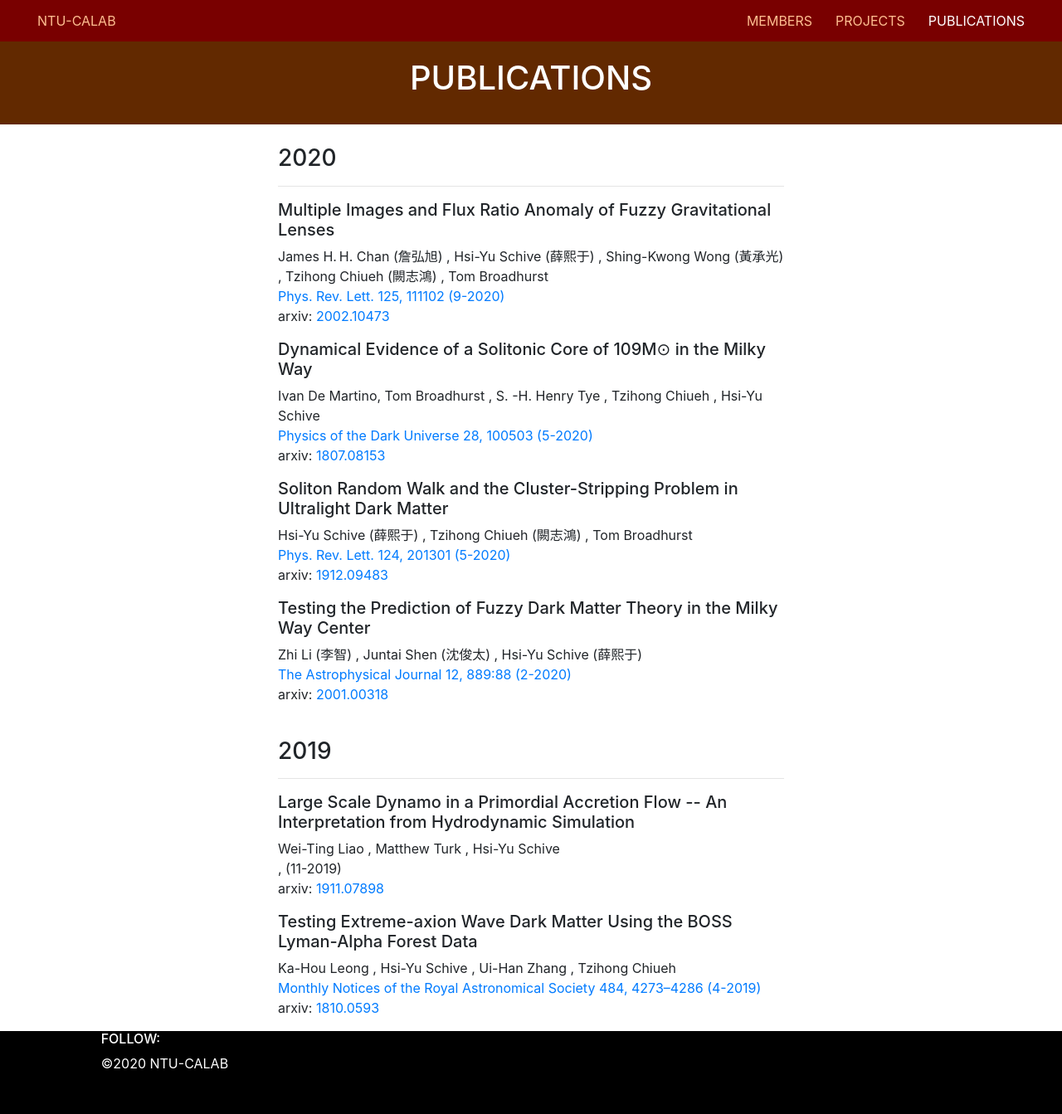
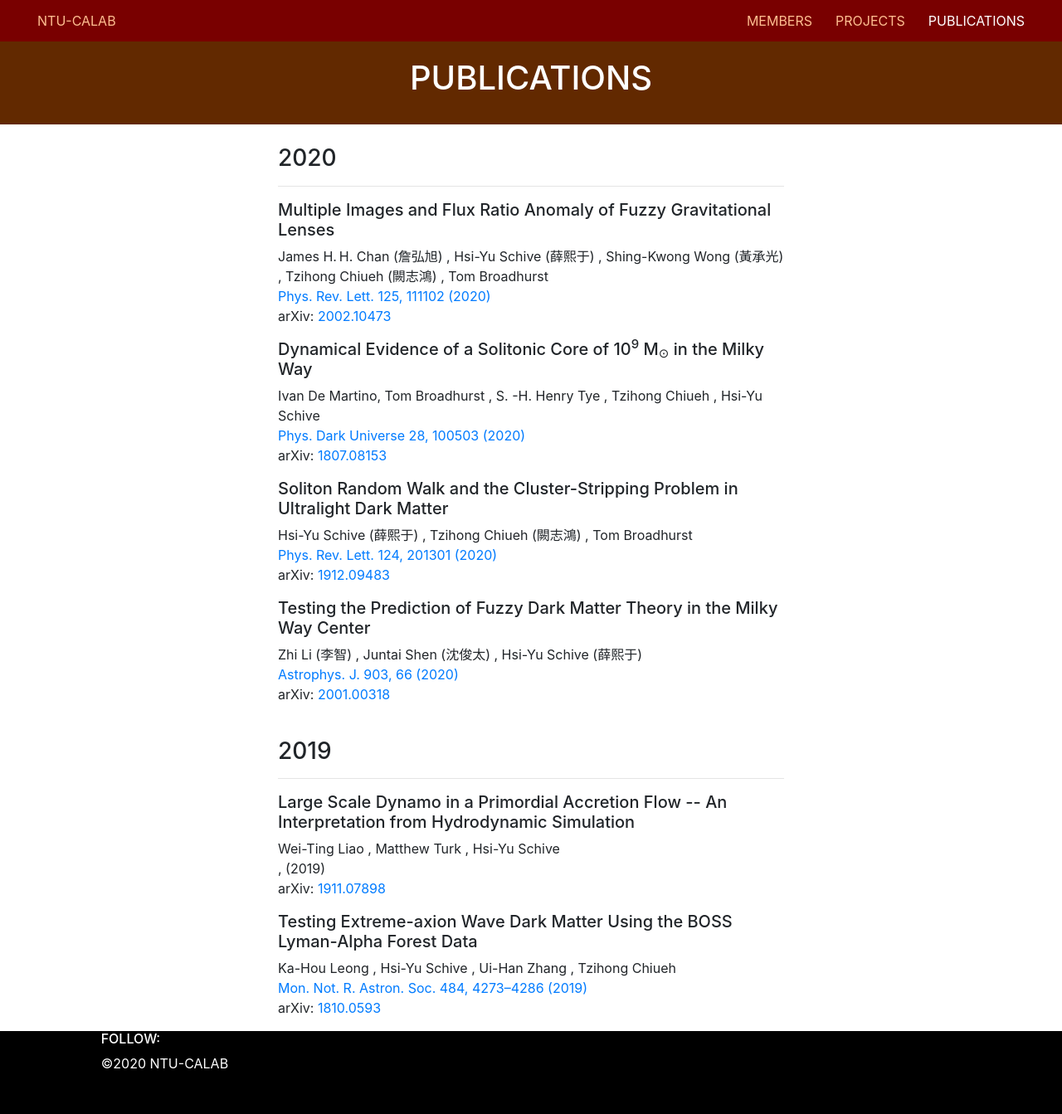
Before and after one commit to calab-ntu/calab-ntu.github.io, a Jekyll site: the page built from publications.md, in a window 1280 px wide. Shown: the whole page at 83% size. Built offline with Jekyll 4.4.1, drawn with Linux system fonts in a browser that asks for light colours.

Commit message:
Using abbreviations and show publish year only on publication page.

```diff
--- a/_data/publications.yml
+++ b/_data/publications.yml
@@ -19,9 +19,9 @@
     - Zhi Li (李智)
     - Juntai Shen (沈俊太)
     - Hsi-Yu Schive (薛熙于)
-  journal:  The Astrophysical Journal
-  volume: 12
-  page: 889:88
+  journal:  Astrophys. J.
+  volume: 903
+  page: 66
   year: 2020
   month: 2
   doi: 10.3847/1538-4357/ab6598
@@ -62,7 +62,7 @@
     - Hsi-Yu Schive
     - Ui-Han Zhang
     - Tzihong Chiueh
-  journal: Monthly Notices of the Royal Astronomical Society
+  journal: Mon. Not. R. Astron. Soc.
   volume: 484
   page: 4273–4286
   year: 2019
@@ -71,13 +71,13 @@
   arxiv: 1810.05930
   yearMonth: 2019-04
 
-- title: Dynamical Evidence of a Solitonic Core of 109M⊙ in the Milky Way
+- title: "Dynamical Evidence of a Solitonic Core of 10<sup>9</sup> M<sub>⊙</sub> in the Milky Way"
   authors:
     - Ivan De Martino, Tom Broadhurst
     - S. -H. Henry Tye
     - Tzihong Chiueh
     - Hsi-Yu Schive
-  journal: Physics of the Dark Universe
+  journal: Phys. Dark Universe
   volume: 28
   page: 100503
   year: 2020
--- a/_layouts/publications.html
+++ b/_layouts/publications.html
@@ -46,14 +33,14 @@ for y in years
 
 				<br>
 				{% if pub.doi %}
-				<a href="https://doi.org/{{pub.doi}}">{{ pub.journal }} {{ pub.volume}}, {{ pub.page}} ({{ pub.month }}-{{ pub.year }})</a>
+				<a href="https://doi.org/{{pub.doi}}">{{ pub.journal }} {{ pub.volume}}, {{ pub.page}} ({{ pub.year }})</a>
 				{% else %}
-				{{ pub.journal }} {{ pub.volume}}, {{ pub.page}} ({{ pub.month }}-{{ pub.year }})
+				{{ pub.journal }} {{ pub.volume}}, {{ pub.page}} ({{ pub.year }})
 				{% endif %}
 				<br>
 
 				{% if pub.arxiv %}
-					arxiv: <a href="https://arxiv.org/abs/{{pub.arxiv}}">{{pub.arxiv}}</a>
+					arXiv: <a href="https://arxiv.org/abs/{{pub.arxiv}}">{{pub.arxiv}}</a>
 				{% endif %}
 			</p>
 		</div>
```
Also changed, not shown: other parts of _layouts/publications.html (+0 -13 lines), 2 other files.
